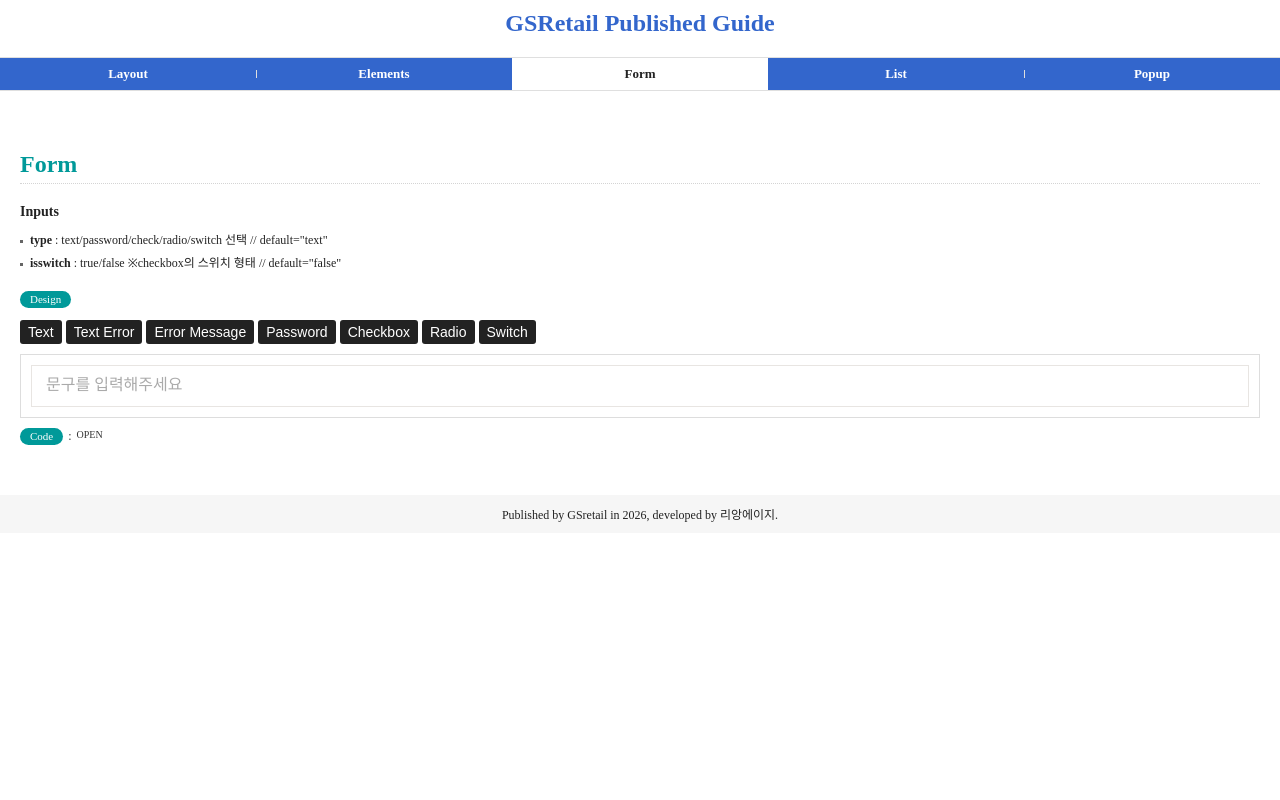
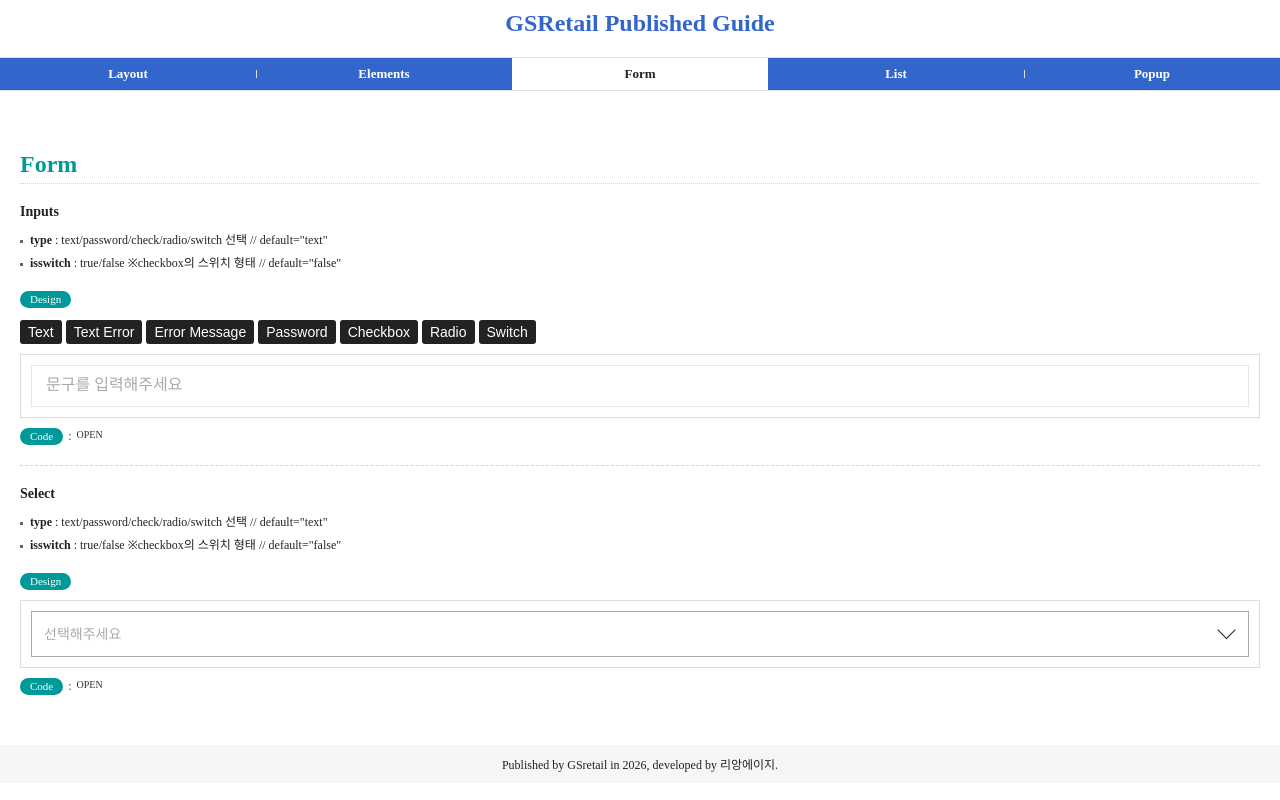
Before and after one commit to rianag-jhlee/GSretail, a Vue app: page /guide/form in a window 1280 px wide. Built offline with nearby package versions, Linux system fonts and the light colour scheme.

Commit message:
selectbox 추가

```diff
--- a/src/assets/css/common.css
+++ b/src/assets/css/common.css
@@ -124,6 +124,17 @@
 /* error */
 .err input[type='text'] {border-color:#ff0000;}
 
+/* select_form */
+select {width:100%; height:46px; padding:12px 40px 12px 12px; font-size:14px; line-height:18px; border:1px solid #aaa; -webkit-appearance:none; -moz-appearance:none; appearance:none; outline:none;}
+
+label.select > div {position:relative; display:block;}
+label.select > div:after {width:12px; height:12px; margin-top:-4px; border:1px solid #222; border-top:0; border-left:0; content:''; position:absolute; top:50%; right:16px; transform:translateY(-50%) rotate(45deg);}
+label.select select {color:#aaa;}
+label.select select:disabled {background-color:#eee; border-color:#ddd;}
+label.select select.changed {color:#222;}
+label.select > em {margin-top:5px; color:#F24F39; font-size:12px; font-family:'Noto Sans'; line-height:18px; display:none;}
+label.select.err > em {display:block;}
+
 @media screen and (max-width:1024px) {
 }
 
--- /dev/null
+++ b/src/components/SelectBox.vue
@@ -0,0 +1,73 @@
+<template>
+    <label class="select">
+        <div>
+            <select :class="{ changed }" :value="modelValue" @change="onChange" :disabled="isDisabled">
+                <!-- placeholder -->
+                <!-- <option value="" disabled :hidden="modelValue !== ''"> -->
+                <option value="" disabled hidden>
+                    {{ initMsg }}
+                </option>
+
+                <!-- options -->
+                <option v-for="(select, i) in options" :key="i" :value="select.val">
+                    {{ select.txt }}
+                </option>
+            </select>
+        </div>
+    </label>
+</template>
+
+<script>
+export default {
+    name: "SelectBox",
+
+    props: {
+        initMsg: {
+            type: String,
+            default: "선택하세요."
+        },
+        options: {
+            type: Array,
+            default: () => []
+        },
+        modelValue: {
+            type: [String, Number],
+            default: ""
+        },
+        isDisabled: {
+            type: Boolean,
+            default: false
+        }
+    },
+
+    emits: ["update:modelValue", "change"],
+
+    data() {
+        return {
+            changed: false
+        };
+    },
+
+    watch: {
+        modelValue(v) {
+            this.changed = v !== "" && v !== null;
+        }
+    },
+
+    methods: {
+        onChange(e) {
+            const value = e.target.value;
+
+            this.changed = true;
+
+            // v-model 업데이트
+            this.$emit("update:modelValue", value);
+
+            // 필요하면 change 이벤트도 전달
+            this.$emit("change", value);
+        }
+    }
+};
+</script>
+
+<style scoped></style>
--- a/src/guide/form.vue
+++ b/src/guide/form.vue
@@ -24,7 +24,6 @@
                 <li><button @click="tool_select('isswitch')">Switch</button></li>
             </ul>
             <div class="design_box">
-
                 <Inputs :type="input_opt.type" :isswitch="input_opt.isswitch" :placeholder="input_opt.Placeholder" text="Label" :isDisabled="_disabled" :isError="input_opt.isError" :errText="input_opt.err_text" :class="input_opt.class" />
             </div>
 
@@ -35,16 +34,52 @@
             <pre class="code_box"><code>&lt;Inputs {{ input_opt.opt }} /&gt;</code></pre>
         </section>
 
+        <section>
+            <h4>Select</h4>
+            <ul class="explain">
+                <li><strong>type</strong> : text/password/check/radio/switch 선택 // default="text"</li>
+                <li><strong>isswitch</strong> : true/false ※checkbox의 스위치 형태 // default="false"</li>
+            </ul>
+
+            <p class="tit_wrap">
+                <strong class="tit">Design</strong>
+            </p>
+
+            <div class="design_box">
+                <SelectBox :options="options" v-model="selected" initMsg="선택해주세요" />
+            </div>
+
+            <p class="tit_wrap">
+                <strong class="tit">Code</strong>
+                <a href="#none">OPEN</a>
+            </p>
+            <pre class="code_box"><code>&lt;SelectBox :options="[
+    { val: '', txt: '선택하세요' },
+    { val: 'A', txt: '옵션 A' },
+    { val: 'B', txt: '옵션 B' }
+]" v-model="selected" initMsg="선택해주세요" /&gt;
+
+&lt;script&gt;
+    data() {
+        return {
+            selected: ""
+        };
+    }
+&lt;/script&gt;</code></pre>
+        </section>
+
     </div>
 </template>
 
 <script>
 import Inputs from "@/components/Inputs.vue";
+import SelectBox from "@/components/SelectBox.vue";
 
 export default {
     name: "form",
     components: {
         Inputs,
+        SelectBox,
     },
 
     data() {
@@ -72,6 +107,18 @@
                 "check",
                 "radio",
                 "isswitch",
+            ],
+
+            /* select */
+            selected: "",
+            selected2: "",
+            options: [
+                { val: "opt1", txt: "text 01" },
+                { val: "opt2", txt: "text 02" },
+                { val: "opt3", txt: "text 03" },
+                { val: "opt4", txt: "text 04" },
+                { val: "opt5", txt: "text 05" },
+                { val: "opt6", txt: "text 06" },
             ],
         };
     },
--- a/src/guide/index.vue
+++ b/src/guide/index.vue
@@ -32,8 +32,7 @@
                 <dt>Forms</dt>
                 <dd>
                     <ul>
-                        <li>input</li>
-                        <li>radio / check</li>
+                        <li>input / radio / check</li>
                         <li>selectbox</li>
                         <li>multi form</li>
                     </ul>
```
